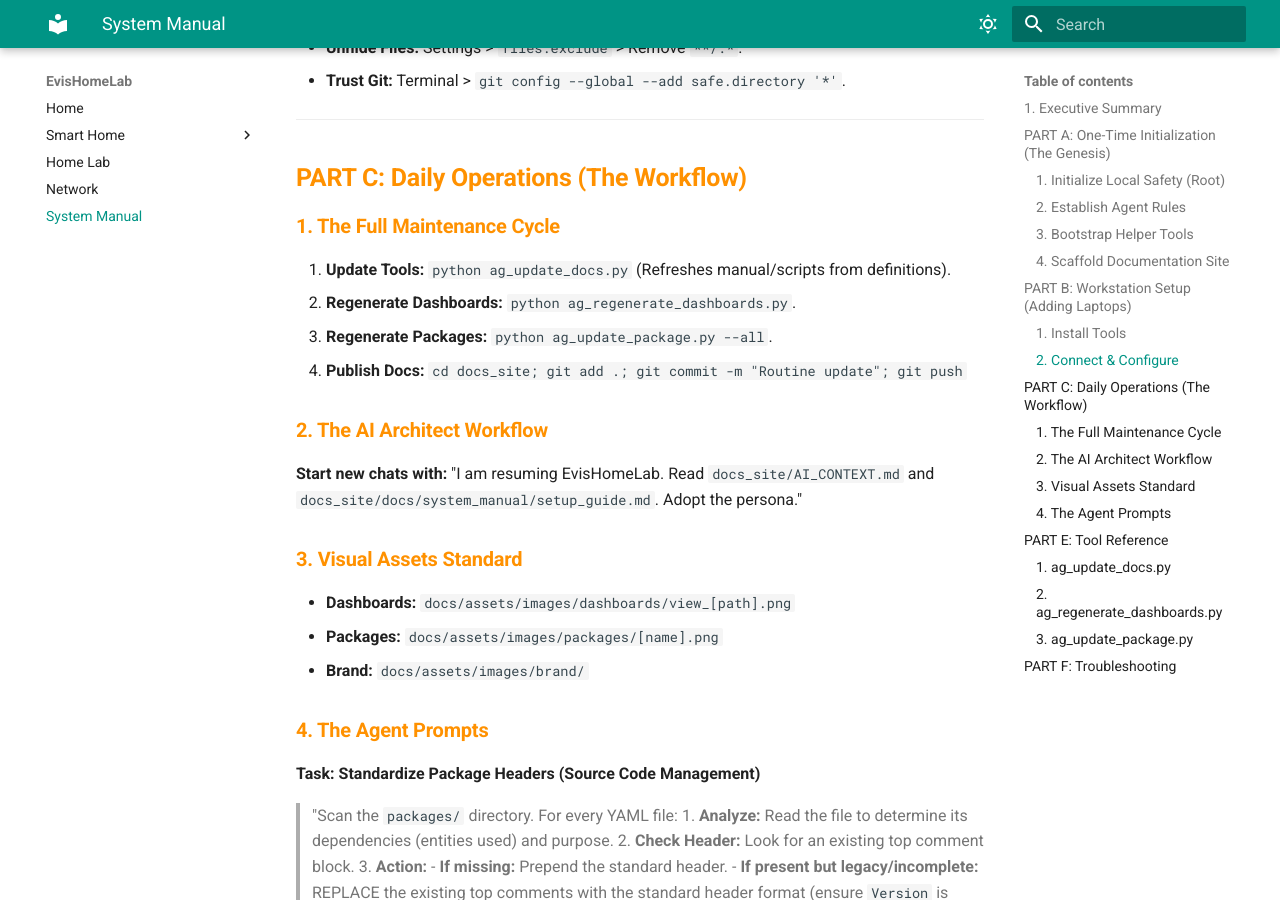
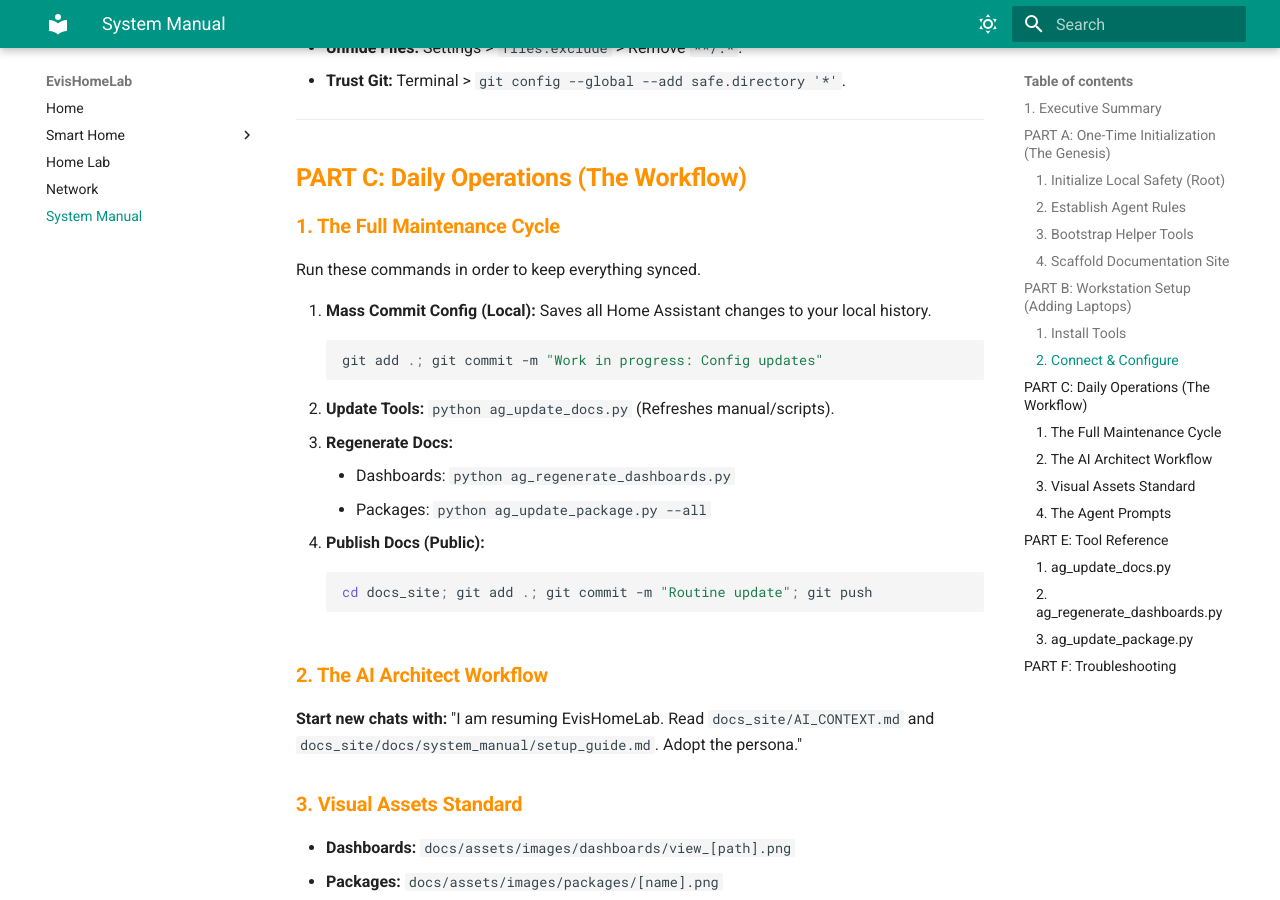
Before and after one commit to EvisHome/EvisHomeLab, an MkDocs documentation site: the page built from docs/system_manual/setup_guide.md, in a window 1280 px wide and 900 px high, scrolled down 1565 px. Built offline with MkDocs 1.6.1 and Material for MkDocs 9.7.7, drawn with Linux system fonts in a browser that asks for light colours; some of the changed text lies outside the part shown.

Commit message:
Update Docs Split

````diff
--- a/docs/system_manual/setup_guide.md
+++ b/docs/system_manual/setup_guide.md
@@ -1,7 +1,7 @@
 <!-- VALIDATION_CHECKLIST: ["## PART A", "## PART B", "## PART C", "Visual Assets Standard", "Task: Standardize Package Headers", "Task: Update Structure Documentation"] -->
 # EvisHomeLab: Documentation System Manual
 
-**Version:** 7.2 (Refined Package Standardization)
+**Version:** 7.3 (Added Local Commit Workflow)
 **Philosophy:** Agentic CMDB (Configuration Management Database)
 **Strategy:** "Detached Docs" (Private Config -> Public Documentation)
 
@@ -51,10 +51,20 @@ Create `.antigravity/rules.md`:
 ## PART C: Daily Operations (The Workflow)
 
 ### 1. The Full Maintenance Cycle
-1.  **Update Tools:** `python ag_update_docs.py` (Refreshes manual/scripts from definitions).
-2.  **Regenerate Dashboards:** `python ag_regenerate_dashboards.py`.
-3.  **Regenerate Packages:** `python ag_update_package.py --all`.
-4.  **Publish Docs:** `cd docs_site; git add .; git commit -m "Routine update"; git push`
+Run these commands in order to keep everything synced.
+
+1.  **Mass Commit Config (Local):** Saves all Home Assistant changes to your local history.
+    ```powershell
+    git add .; git commit -m "Work in progress: Config updates"
+    ```
+2.  **Update Tools:** `python ag_update_docs.py` (Refreshes manual/scripts).
+3.  **Regenerate Docs:**
+    * Dashboards: `python ag_regenerate_dashboards.py`
+    * Packages: `python ag_update_package.py --all`
+4.  **Publish Docs (Public):**
+    ```powershell
+    cd docs_site; git add .; git commit -m "Routine update"; git push
+    ```
 
 ### 2. The AI Architect Workflow
 **Start new chats with:** "I am resuming EvisHomeLab. Read `docs_site/AI_CONTEXT.md` and `docs_site/docs/system_manual/setup_guide.md`. Adopt the persona."
````
